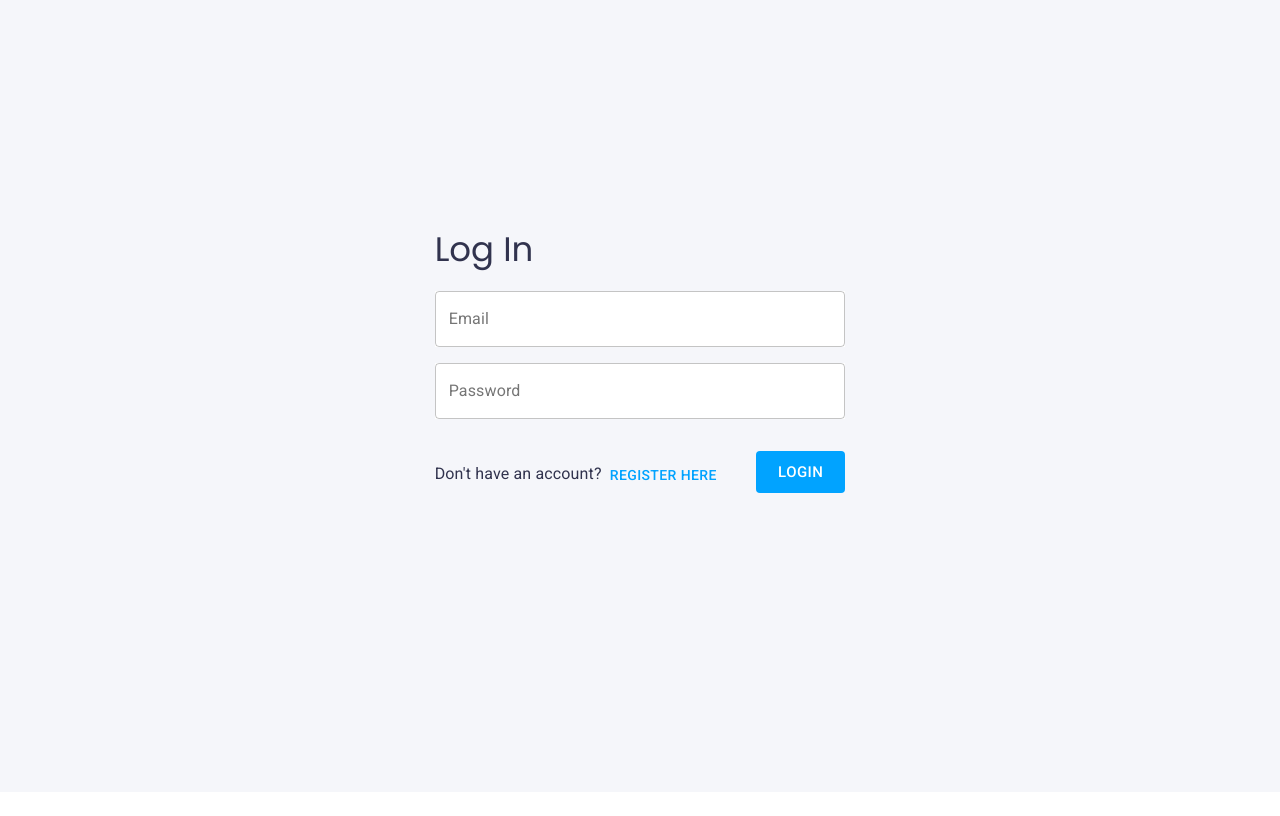
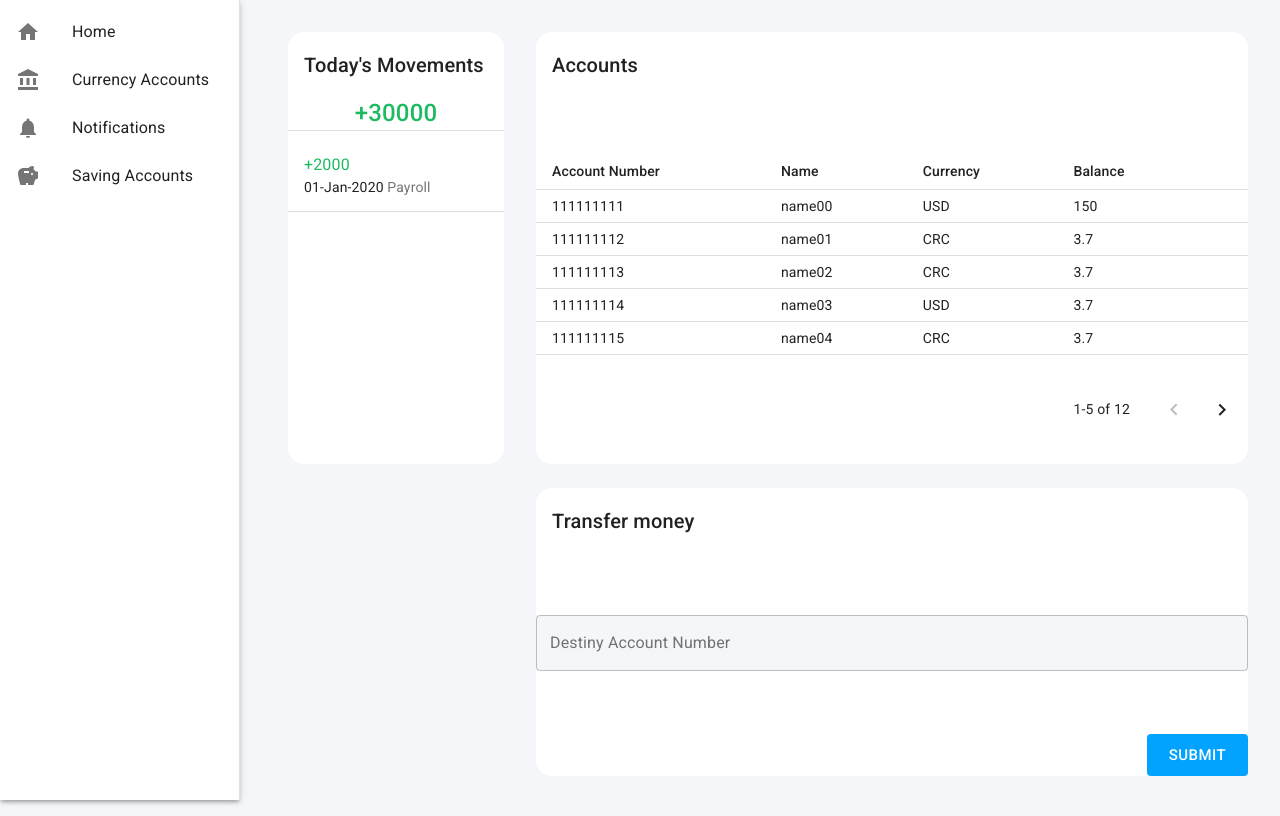
Before and after one commit to CarlosDMadrigal/banking-web-app, a React (Create React App) app: page /dashboard in a window 1280 px wide. Built offline with nearby package versions, Linux system fonts and the light colour scheme.

Commit message:
dashboard, sidebar
Dashboard structure
Sidebar

```diff
--- a/package.json
+++ b/package.json
@@ -6,12 +6,17 @@
     "@material-ui/core": "^4.9.3",
     "@material-ui/icons": "^4.9.1",
     "@material-ui/pickers": "^3.2.10",
+    "@mdi/font": "^4.9.95",
+    "@mdi/js": "^4.9.95",
+    "@mdi/react": "^1.3.0",
     "@testing-library/jest-dom": "^4.2.4",
     "@testing-library/react": "^9.4.0",
     "@testing-library/user-event": "^7.2.1",
     "axios": "^0.19.2",
+    "chart.js": "^2.9.3",
     "node-sass": "^4.13.1",
     "react": "^16.12.0",
+    "react-chartjs-2": "^2.9.0",
     "react-dom": "^16.12.0",
     "react-router-dom": "^5.1.2",
     "react-scripts": "3.4.0",
--- a/src/App.js
+++ b/src/App.js
@@ -7,6 +7,7 @@ import { BrowserRouter as Router, Switch, Route } from 'react-router-dom'
 import { ToastContainer, toast } from 'react-toastify'
 import 'react-toastify/dist/ReactToastify.css'
 import CreateAccountPage from './pages/createAccount'
+import DashBoardPage from './pages/dashboard'
 
 function App() {
  return (
@@ -14,6 +15,7 @@ function App() {
    <Router>
     <Switch>
      <Route path="/register" component={RegisterPage} />
+     <Route path="/dashboard" component={DashBoardPage} />
      <Route path="/account/create/:id" component={CreateAccountPage} />
      <Route path="/" component={LogInPage} />
      {/* <Route path="/registration/" component={RegisterPage} /> */}
--- a/src/App.scss
+++ b/src/App.scss
@@ -4,7 +4,8 @@ html {
  font-family: 'Poppins', sans-serif;
 }
 .App {
- min-height: 95vh;
+ min-height: 100vh;
+ height: auto;
  color: $fnt-color;
  background-color: $bg-color;
  padding-top: 2rem;
@@ -96,3 +97,56 @@ html {
   }
  }
 }
+
+.dashboard {
+ padding-left: 18rem;
+ min-height: 100vh;
+ & .title {
+  padding-left: 1rem;
+  padding-top: 1rem;
+  padding-bottom: 1rem;
+  padding: 1rem 0 1rem 1rem;
+  height: 4rem;
+ }
+ .movements {
+  border-radius: 1rem;
+  height: 27rem;
+  &__title {
+  }
+  &__expenses {
+   color: #e74c3c;
+  }
+  &__income {
+   color: $secondary-3-color;
+  }
+  &__list {
+   width: 100%;
+   height: 23rem;
+   overflow: auto;
+  }
+  &__divider {
+   width: 100%;
+  }
+ }
+
+ .accounts {
+  border-radius: 1rem;
+  width: 100%;
+  height: 27rem;
+ }
+
+ .transference {
+  height: 18rem;
+  border-radius: 1rem;
+  &__input {
+   background-color: $bg-color;
+  }
+  &__button {
+   background-color: $action-color;
+   color: #ffffff;
+   &:hover {
+    background-color: $action-light-color;
+   }
+  }
+ }
+}
--- /dev/null
+++ b/src/components/sidebar/index.jsx
@@ -0,0 +1,103 @@
+import React from 'react'
+import {
+ Grid,
+ Drawer,
+ CssBaseline,
+ List,
+ ListItem,
+ ListItemIcon,
+ ListItemText,
+} from '@material-ui/core'
+import HomeIcon from '@material-ui/icons/Home'
+import NotificationsIcon from '@material-ui/icons/Notifications'
+import AccountBalanceIcon from '@material-ui/icons/AccountBalance'
+import { makeStyles } from '@material-ui/core/styles'
+import { mdiPiggyBank } from '@mdi/js'
+import Icon from '@mdi/react'
+
+const drawerWidth = 240
+
+const useStyles = makeStyles(theme => ({
+ root: {
+  display: 'flex',
+ },
+ appBar: {
+  width: `calc(100% - ${drawerWidth}px)`,
+  marginLeft: drawerWidth,
+ },
+ drawer: {
+  width: drawerWidth,
+  flexShrink: 0,
+ },
+ drawerPaper: {
+  width: drawerWidth,
+ },
+ toolbar: theme.mixins.toolbar,
+ content: {
+  flexGrow: 1,
+  backgroundColor: theme.palette.background.default,
+  padding: theme.spacing(3),
+ },
+}))
+
+function SideBar(props) {
+ const classes = useStyles()
+ const { match, history } = props
+ const views = [
+  {
+   name: 'Home',
+   url: 'home',
+   icon: <HomeIcon />,
+  },
+  {
+   name: 'Currency Accounts',
+   url: 'accounts',
+   icon: <AccountBalanceIcon />,
+  },
+  {
+   name: 'Notifications',
+   url: 'notifications',
+   icon: <NotificationsIcon />,
+  },
+  {
+   name: 'Saving Accounts',
+   url: 'savings',
+   icon: (
+    <Icon
+     path={mdiPiggyBank}
+     size={1}
+     horizontal
+     vertical
+     rotate={180}
+     color="#757575"
+    />
+   ),
+  },
+ ]
+ return (
+  <Grid>
+   <CssBaseline />
+   <Drawer
+    PaperProps={{ elevation: 3 }}
+    className={classes.drawer}
+    variant="permanent"
+    classes={{
+     paper: classes.drawerPaper,
+    }}
+    anchor="left"
+   >
+    <Grid container>
+     <List>
+      {views.map((view, index) => (
+       <ListItem button key={index}>
+        <ListItemIcon>{view.icon}</ListItemIcon>
+        <ListItemText primary={view.name} />
+       </ListItem>
+      ))}
+     </List>
+    </Grid>
+   </Drawer>
+  </Grid>
+ )
+}
+export default SideBar
--- a/src/hooks/useUsers.js
+++ b/src/hooks/useUsers.js
@@ -1,5 +1,5 @@
 import { getUserByIdNumber } from '../services/user.service'
-import { useEffect, useState, React } from 'react'
+import { useEffect, useState } from 'react'
 
 export const useUser = id => {
  const [user, setUser] = useState({})
@@ -7,4 +7,6 @@ export const useUser = id => {
  useEffect(() => {
   setUser(getUserByIdNumber)
  }, [id])
+
+ return user
 }
--- a/src/pages/createAccount/index.jsx
+++ b/src/pages/createAccount/index.jsx
@@ -5,13 +5,10 @@ import {
  Box,
  TextField,
  Button,
- Typography,
  MenuItem,
  Paper,
 } from '@material-ui/core'
 import { toast } from 'react-toastify'
-import { useUser } from '../../hooks/useUsers'
-import { postUser } from '../../services/user.service'
 import { postAccount } from '../../services/account.service'
 
 function CreateAccountPage(props) {
--- /dev/null
+++ b/src/pages/dashboard/index.jsx
@@ -0,0 +1,278 @@
+import React from 'react'
+import { useState } from 'react'
+import {
+ Grid,
+ Typography,
+ Paper,
+ Box,
+ Divider,
+ List,
+ ListItem,
+ ListItemText,
+ Table,
+ TableBody,
+ TableCell,
+ TextField,
+ TableContainer,
+ TableRow,
+ IconButton,
+ Button,
+ TableHead,
+ TablePagination,
+} from '@material-ui/core'
+import SideBar from '../../components/sidebar'
+import { Switch, Route } from 'react-router-dom'
+import AddIcon from '@material-ui/icons/Add'
+
+const headCells = [
+ {
+  id: 'accountKey',
+  label: 'Account Number',
+ },
+ { id: 'name', label: 'Name' },
+ { id: 'currency', label: 'Currency' },
+ { id: 'balance', label: 'Balance' },
+]
+
+function EnhancedTableHead(props) {
+ return (
+  <TableHead>
+   <TableRow>
+    {headCells.map(headCell => (
+     <TableCell key={headCell.id}>{headCell.label}</TableCell>
+    ))}
+
+    <TableCell>{``}</TableCell>
+   </TableRow>
+  </TableHead>
+ )
+}
+
+function createData(accountKey, name, currency, balance) {
+ return { accountKey, name, currency, balance }
+}
+
+const rows = [
+ createData(111111111, 'name00', 'USD', 150.0),
+ createData(111111112, 'name01', 'CRC', 3.7),
+ createData(111111113, 'name02', 'CRC', 3.7),
+ createData(111111114, 'name03', 'USD', 3.7),
+ createData(111111115, 'name04', 'CRC', 3.7),
+ createData(111111116, 'name05', 'USD', 3.7),
+ createData(111111117, 'name06', 'USD', 3.7),
+ createData(111111118, 'name07', 'CRC', 3.7),
+ createData(111111119, 'name08', 'USD', 3.7),
+ createData(111111120, 'name09', 'CRC', 3.7),
+ createData(111111121, 'name10', 'USD', 3.7),
+ createData(111111122, 'name11', 'CRC', 3.7),
+]
+
+function DashBoardPage(props) {
+ const [page, setPage] = React.useState(0)
+ const [rowsPerPage, setRowsPerPage] = React.useState(5)
+ const [isExpenses, setIsExpenses] = useState(false)
+ const [transference, setTransference] = useState({
+  amount: 0,
+  fromAccount: {
+   id: 0,
+  },
+  toAccount: {
+   id: 0,
+  },
+ })
+ const emptyRows =
+  rowsPerPage - Math.min(rowsPerPage, rows.length - page * rowsPerPage)
+
+ const handleChangePage = (event, newPage) => {
+  setPage(newPage)
+ }
+
+ const handleChangeRowsPerPage = event => {
+  setRowsPerPage(parseInt(event.target.value, 10))
+  setPage(0)
+ }
+ return (
+  <Grid>
+   <SideBar />
+   <Grid
+    container
+    item
+    spacing={4}
+    className="dashboard"
+    xs={12}
+    sm={12}
+    md={12}
+   >
+    <Grid item container xs={12} sm={12} md={12} lg={3} xl={3}>
+     <Grid
+      container
+      justify="center"
+      component={Paper}
+      className="movements"
+      elevation={0}
+      item
+     >
+      <Grid
+       component={Box}
+       fontSize="h6.fontSize"
+       fontWeight="fontWeightMedium"
+       className="movements__title title"
+       item
+       container
+       alignItems="flex-end"
+      >
+       Today's Movements
+      </Grid>
+      <Grid item>
+       <Box
+        fontSize="h5.fontSize"
+        fontWeight="fontWeightMedium"
+        textAlign="center"
+        className={`movements__${isExpenses ? 'expenses' : 'income'}`}
+       >
+        {isExpenses ? '-' : '+'}30000
+       </Box>
+      </Grid>
+      <Grid item container>
+       <Divider className="movements__divider" />
+       <List className="movements__list">
+        <ListItem>
+         <ListItemText
+          primary={`${isExpenses ? '-' : '+'}2000`}
+          primaryTypographyProps={{
+           className: `movements__${isExpenses ? 'expenses' : 'income'}`,
+          }}
+          secondary={
+           <React.Fragment>
+            <Typography component="span" variant="body2" color="textPrimary">
+             01-Jan-2020
+            </Typography>
+            {` Payroll`}
+           </React.Fragment>
+          }
+         />
+        </ListItem>
+        <Divider component="li" className="movements__divider" />
+       </List>
+      </Grid>
+      <Grid xs={12} sm={12} md={12} item>
+       <Box
+        fontSize="h6.fontSize"
+        fontWeight="fontWeightMedium"
+        className={`movements__detail`}
+       ></Box>
+      </Grid>
+     </Grid>
+    </Grid>
+    <Grid item container xs={12} sm={12} md={9}>
+     <Grid item container>
+      <Grid
+       container
+       justify="center"
+       component={Paper}
+       className="accounts"
+       elevation={0}
+       item
+      >
+       <Grid
+        component={Box}
+        fontSize="h6.fontSize"
+        fontWeight="fontWeightMedium"
+        item
+        className="accounts__title  title"
+        container
+        alignItems="flex-end"
+       >
+        Accounts
+       </Grid>
+       <Grid container item>
+        <TableContainer>
+         <Table size="small">
+          <EnhancedTableHead rowCount={rows.length} />
+          <TableBody>
+           {rows
+            .slice(page * rowsPerPage, page * rowsPerPage + rowsPerPage)
+            .map((row, index) => {
+             return (
+              <TableRow hover role="checkbox" tabIndex={-1} key={row.name}>
+               <TableCell component="th" id={index} scope="row">
+                {row.accountKey}
+               </TableCell>
+               <TableCell>{row.name}</TableCell>
+               <TableCell>{row.currency}</TableCell>
+               <TableCell>{row.balance}</TableCell>
+               <TableCell></TableCell>
+              </TableRow>
+             )
+            })}
+
+           {emptyRows > 0 && (
+            <TableRow style={{ height: 53 * emptyRows }}>
+             <TableCell colSpan={6} />
+            </TableRow>
+           )}
+          </TableBody>
+         </Table>
+        </TableContainer>
+        <Grid container justify="flex-end">
+         <TablePagination
+          rowsPerPageOptions={[5]}
+          count={rows.length}
+          rowsPerPage={rowsPerPage}
+          page={page}
+          component="div"
+          onChangePage={handleChangePage}
+          onChangeRowsPerPage={handleChangeRowsPerPage}
+         />
+        </Grid>
+       </Grid>
+      </Grid>
+      <Grid
+       item
+       container
+       elevation={0}
+       className="transference"
+       component={Paper}
+       direction="column"
+       justify="space-between"
+      >
+       <Grid
+        component={Box}
+        fontSize="h6.fontSize"
+        fontWeight="fontWeightMedium"
+        className="transference__title  title"
+        item
+        container
+        alignItems="flex-end"
+       >
+        Transfer money
+       </Grid>
+       <Grid
+        item
+        component={TextField}
+        fullWidth
+        className="transference__input"
+        variant="outlined"
+        label="Destiny Account Number"
+        type="text"
+       />
+       <Grid item container justify="flex-end">
+        <Button
+         variant="contained"
+         className="transference__button"
+         disableElevation
+         size="large"
+        >
+         Submit
+        </Button>
+       </Grid>
+      </Grid>
+     </Grid>
+    </Grid>
+   </Grid>
+   <Switch>{/* <Route path="/home" component={} /> */}</Switch>
+  </Grid>
+ )
+}
+
+export default DashBoardPage
--- a/src/pages/login/index.jsx
+++ b/src/pages/login/index.jsx
@@ -12,6 +12,15 @@ function LogInPage(props) {
  const handleRegisterClick = () => {
   history.push('/register')
  }
+
+ const notify = (message, error) => {
+  if (error) {
+   toast.error(message)
+  } else {
+   toast(message)
+  }
+ }
+
  const handleLogInClick = () => {
   logIn(logInValues.email, logInValues.password).then(
    response => {
@@ -25,14 +34,6 @@ function LogInPage(props) {
  }
  const handleChange = props => event => {
   setLogInValues({ ...logInValues, [props]: event.target.value })
- }
-
- const notify = (message, error) => {
-  if (error) {
-   toast.error(message)
-  } else {
-   toast(message)
-  }
  }
  return (
   <Grid container justify="center" alignItems="center" m={2} className="log-in">
```
Also changed, not shown: 1 other file (tests, documents, lock files or other folders).
